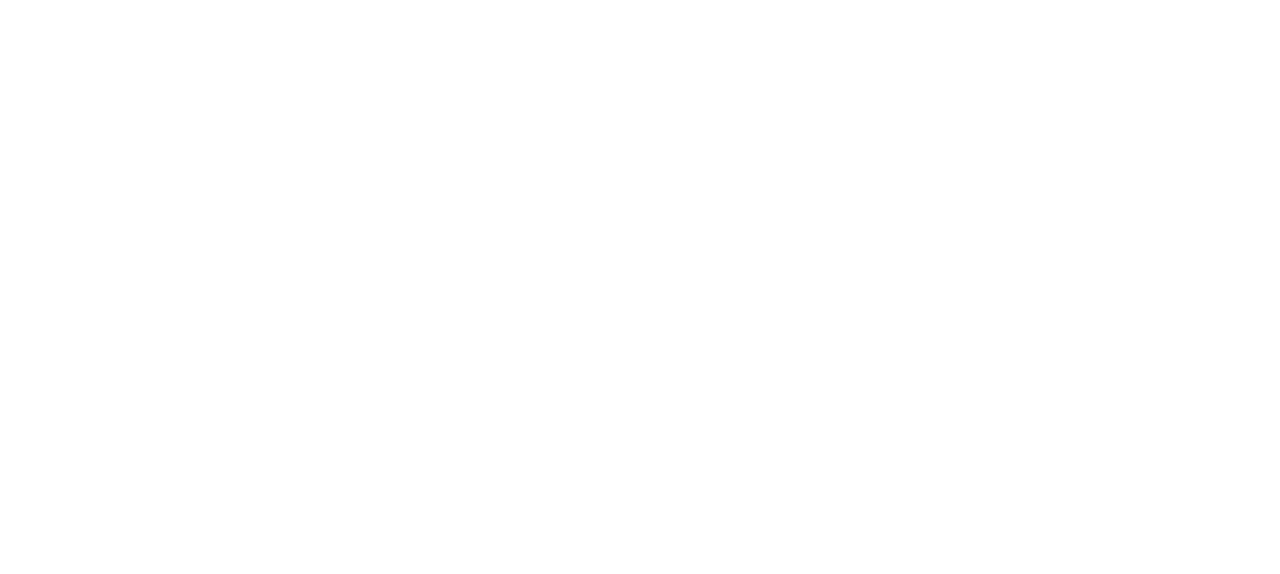
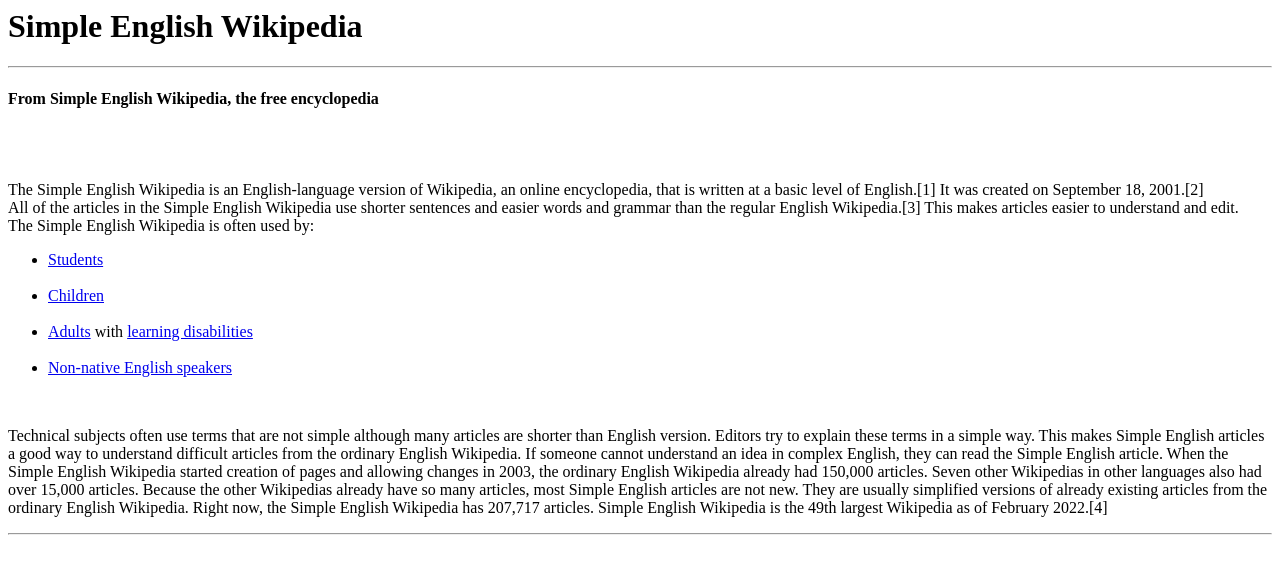
Before and after one commit to dgojkoski/html-css, a plain HTML site: page domasna_rabota/index.html in a window 1280 px wide. Drawn offline with Linux system fonts and the light colour scheme.

Commit message:
more pages added

```diff
--- a/domasna_rabota/index.html
+++ b/domasna_rabota/index.html
@@ -2,4 +2,35 @@
     <head>
         <title>Wiki Clone</title>
     </head>
+    <body>
+        <h1>Simple English Wikipedia</h1>
+        <hr>
+        <h4>From Simple English Wikipedia, the free encyclopedia</h4>
+        <br>
+        <br>
+        <p>The Simple English Wikipedia is an English-language version of Wikipedia, an online encyclopedia, that is written at a basic level of English.[1] It was created on September 18, 2001.[2]
+<br>
+            All of the articles in the Simple English Wikipedia use shorter sentences and easier words and grammar than the regular English Wikipedia.[3] This makes articles easier to understand and edit.
+            <br>
+            The Simple English Wikipedia is often used by:</p>
+<ul>
+            <li> <a href="https://simple.wikipedia.org/wiki/Student" target="blank">Students</a> </li>   <br>
+
+            <li> <a href="https://simple.wikipedia.org/wiki/Children" target="blank">Children</a> </li>
+             <br>
+
+            <li> <a href="https://simple.wikipedia.org/wiki/Adult" target="blank">Adults</a> with <a href="https://simple.wikipedia.org/wiki/Learning_disability" target="blank">learning disabilities</a> </li>
+            <br>
+                 <li>  <a href="https://simple.wikipedia.org/wiki/English_as_a_second_language" target="blank">Non-native English speakers</a> </li>
+
+                 </ul>
+
+                <br>
+
+                <p>Technical subjects often use terms that are not simple although many articles are shorter than English version. Editors try to explain these terms in a simple way. This makes Simple English articles a good way to understand difficult articles from the ordinary English Wikipedia. If someone cannot understand an idea in complex English, they can read the Simple English article.
+
+                    When the Simple English Wikipedia started creation of pages and allowing changes in 2003, the ordinary English Wikipedia already had 150,000 articles. Seven other Wikipedias in other languages also had over 15,000 articles. Because the other Wikipedias already have so many articles, most Simple English articles are not new. They are usually simplified versions of already existing articles from the ordinary English Wikipedia. Right now, the Simple English Wikipedia has 207,717 articles. Simple English Wikipedia is the 49th largest Wikipedia as of February 2022.[4]</p>
+                    <hr>
+
+    </body>
 </html>
```
Also changed, not shown: domasna_rabota/fifth.html (added), domasna_rabota/fourth.html (added), domasna_rabota/second.html (added), 1 other file.
